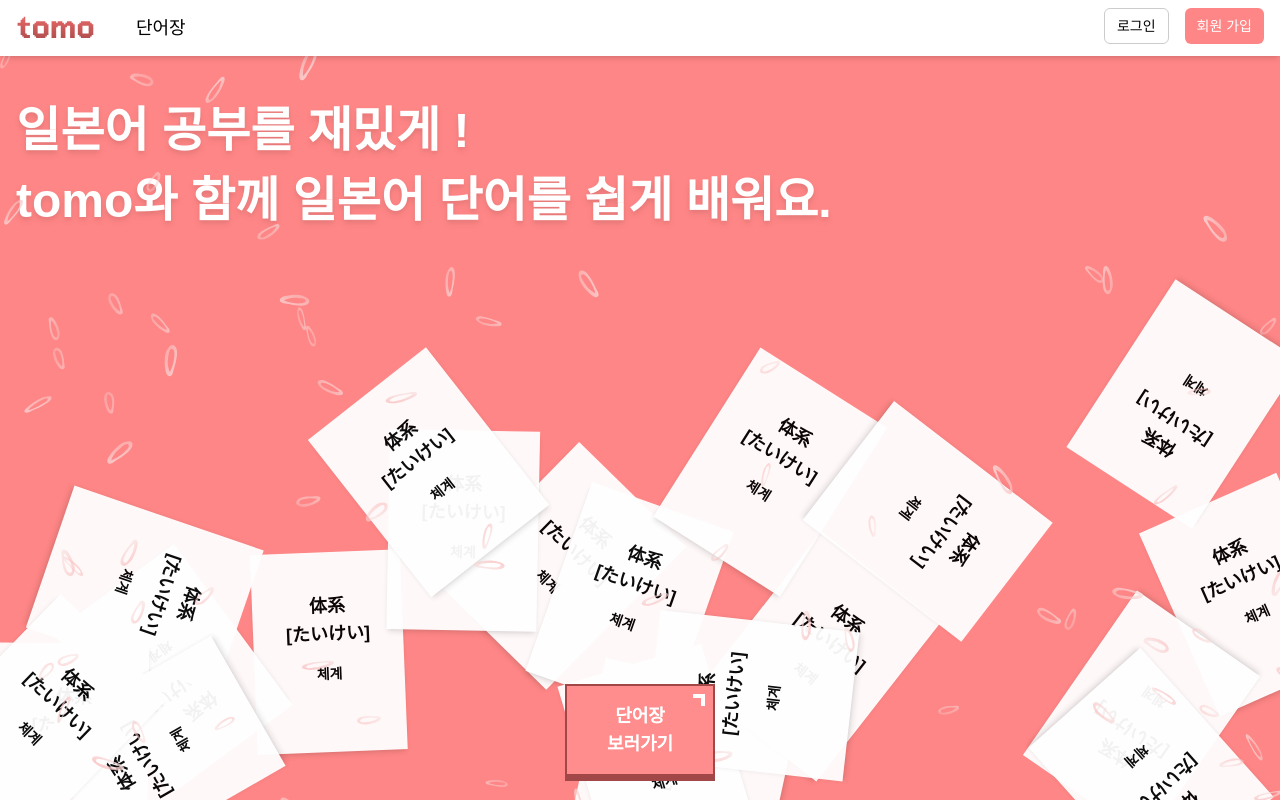
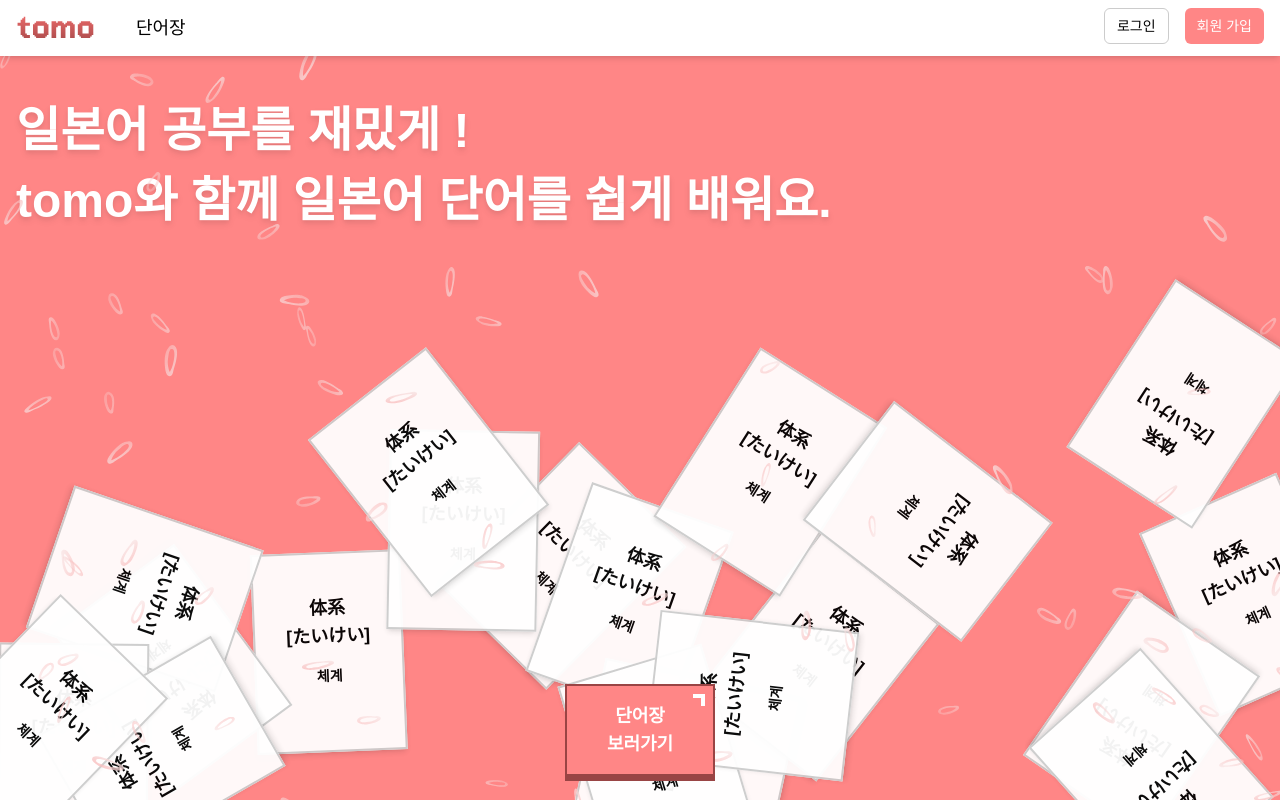
Before and after one commit to juriikim/tomo, a Next.js app: page / in a window 1280 px wide. Shown: the top 800 px of the page. Built offline with nearby package versions, Linux system fonts and the light colour scheme; a web font is replaced by a local one.

Commit message:
Refactor: 카드 CSS 변경

```diff
--- a/src/app/page.tsx
+++ b/src/app/page.tsx
@@ -10,7 +10,6 @@ export default function Home() {
       <p className="shadow-black drop-shadow-md">
         tomo와 함께 일본어 단어를 쉽게 배워요.
       </p>
-      {/* <PointerCircle /> */}
       <Particle />
       <ScrollCard />
     </PageLayout>
--- a/src/components/common/card.tsx
+++ b/src/components/common/card.tsx
@@ -14,7 +14,7 @@ export default function Card() {
       {cardArray?.map((card, index) => (
         <div
           key={index}
-          className="absolute h-[200px] w-[150px] bg-white py-10 text-secondary opacity-95 shadow-md transition-all duration-700"
+          className="absolute h-[200px] w-[150px] border-2 bg-white py-10 text-secondary opacity-95 shadow-md transition-all duration-700"
           style={{
             transform: `translate(calc(${card.x}px - 50%), calc(${card.y}px - 200px)) rotate(${card.rotation}deg)`,
           }}
@@ -29,7 +29,7 @@ export default function Card() {
           await assembleCard()
           router.push('/words')
         }}
-        className="relative top-52 z-40 m-auto w-fit cursor-pointer border-2 border-muted-foreground bg-primary-foreground px-10 py-4 shadow-drop shadow-muted-foreground brightness-105 transition-all before:absolute before:right-2 before:top-2 before:h-3 before:w-3 before:bg-white after:absolute after:right-3 after:top-3 after:h-3 after:w-3 after:bg-primary-foreground hover:translate-y-2 hover:shadow-none"
+        className="relative top-52 z-40 m-auto w-fit cursor-pointer border-2 border-muted-foreground bg-primary-foreground px-10 py-4 shadow-drop shadow-muted-foreground transition-all before:absolute before:right-2 before:top-2 before:h-3 before:w-3 before:bg-white after:absolute after:right-3 after:top-3 after:h-3 after:w-3 after:bg-primary-foreground hover:translate-y-2 hover:shadow-none"
       >
         단어장
         <br /> 보러가기
```
